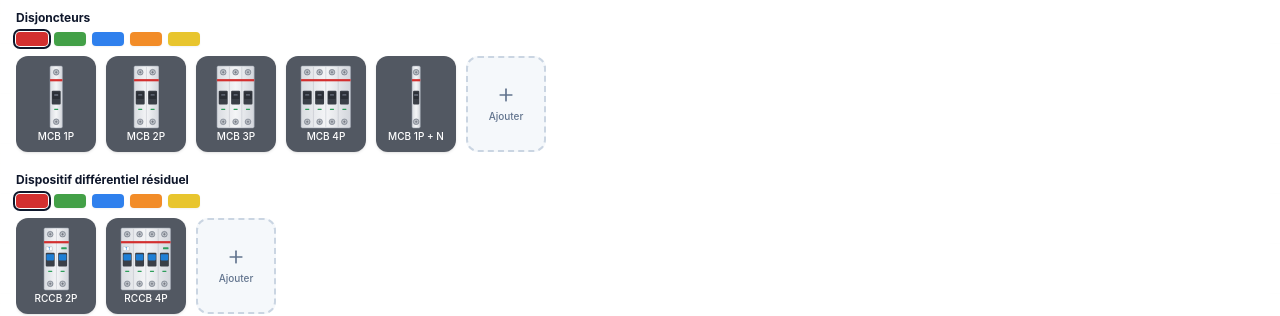
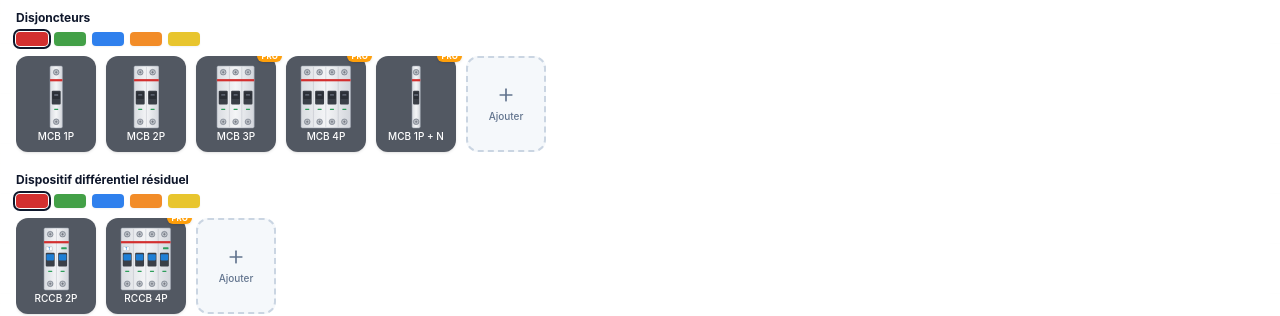
Before and after one commit to ARIEL-MD/TableauPro-app, a React (Vite) app: page / in a window 1280 px wide. Shown: the part 467-783 px from the top of the page. Built offline with nearby package versions, Linux system fonts and the light colour scheme.

Commit message:
Panneau du bas : badge PRO sur les tuiles payantes (comme la référence)

```diff
--- a/src/components/BottomDrawer.tsx
+++ b/src/components/BottomDrawer.tsx
@@ -3,6 +3,16 @@ import { PictogramKey } from '../types/panel';
 import { DeviceThumbSvg } from './DeviceThumbSvg';
 import { PICTOGRAM_LIST, PictogramIcon } from './PictogramIcon';
 import { Plus, Minus } from 'lucide-react';
+
+/* Badge PRO affiché sur les tuiles payantes (même logique que la référence) */
+const FREE_ITEMS: (string | number)[] = ['MCB 1P', 'MCB 2P', 'RCCB 2P', 200];
+const isProItem = (x: string | number) => !FREE_ITEMS.includes(x);
+const ProBadge = () => (
+  <span className="absolute -top-1.5 -right-1.5 z-10 rounded-md bg-[#ff9f0a] px-1 py-px text-[8px] font-bold leading-tight text-white shadow-sm">
+    PRO
+  </span>
+);
+
 
 export type DrawerCategory =
   | 'appareils'
@@ -159,6 +169,7 @@ export const BottomDrawer: React.FC<BottomDrawerProps> = ({
                       onClick={() => onAddDeviceByType(item.type, { color: colors.mcb })}
                       className="group relative w-20 h-24 rounded-xl bg-[#525862] hover:bg-[#454a54] transition-all cursor-pointer flex flex-col items-center justify-between p-2 shadow-sm shrink-0"
                     >
+{isProItem(item.label) && <ProBadge />}
                       <div className="flex-1 flex items-center justify-center">
                         <DeviceThumbSvg type={item.type} color={colors.mcb} className="h-16 w-auto max-w-full" />
                       </div>
@@ -195,6 +206,7 @@ export const BottomDrawer: React.FC<BottomDrawerProps> = ({
                       onClick={() => onAddDeviceByType(item.type, { color: colors.rcd })}
                       className="group relative w-20 h-24 rounded-xl bg-[#525862] hover:bg-[#454a54] transition-all cursor-pointer flex flex-col items-center justify-between p-2 shadow-sm shrink-0"
                     >
+{isProItem(item.label) && <ProBadge />}
                       <div className="flex-1 flex items-center justify-center">
                         <DeviceThumbSvg type={item.type} color={colors.rcd} className="h-16 w-auto max-w-full" />
                       </div>
@@ -231,6 +243,7 @@ export const BottomDrawer: React.FC<BottomDrawerProps> = ({
                       onClick={() => onAddDeviceByType(item.type, { color: colors.rcbo })}
                       className="group relative w-20 h-24 rounded-xl bg-[#525862] hover:bg-[#454a54] transition-all cursor-pointer flex flex-col items-center justify-between p-2 shadow-sm shrink-0"
                     >
+{isProItem(item.label) && <ProBadge />}
                       <div className="flex-1 flex items-center justify-center">
                         <DeviceThumbSvg type={item.type} color={colors.rcbo} className="h-16 w-auto max-w-full" />
                       </div>
@@ -260,6 +273,7 @@ export const BottomDrawer: React.FC<BottomDrawerProps> = ({
                       onClick={() => onAddDeviceByType(lbl, { color: colors.sd })}
                       className="group relative w-20 h-24 rounded-xl bg-[#525862] hover:bg-[#454a54] transition-all cursor-pointer flex flex-col items-center justify-between p-2 shadow-sm shrink-0"
                     >
+{isProItem(lbl) && <ProBadge />}
                       <div className="flex-1 flex items-center justify-center">
                         <DeviceThumbSvg type={lbl} color={colors.sd} className="h-16 w-auto max-w-full" />
                       </div>
@@ -291,6 +305,7 @@ export const BottomDrawer: React.FC<BottomDrawerProps> = ({
                       onClick={() => onAddDeviceByType(item.label)}
                       className="group relative w-36 h-24 rounded-xl bg-[#525862] hover:bg-[#454a54] transition-all cursor-pointer flex flex-col items-center justify-between p-2 shadow-sm shrink-0"
                     >
+{isProItem(item.label) && <ProBadge />}
                       <div className="flex-1 flex items-center justify-center">
                         <DeviceThumbSvg type={item.label} className="h-16 w-auto max-w-full" />
                       </div>
@@ -323,6 +338,7 @@ export const BottomDrawer: React.FC<BottomDrawerProps> = ({
                       onClick={() => onAddDeviceByType(lbl)}
                       className="group relative w-32 h-24 rounded-xl bg-[#525862] hover:bg-[#454a54] transition-all cursor-pointer flex flex-col items-center justify-between p-2 shadow-sm shrink-0"
                     >
+{isProItem(lbl) && <ProBadge />}
                       <div className="flex-1 flex items-center justify-center">
                         <DeviceThumbSvg type={lbl} className="h-16 w-auto max-w-full" />
                       </div>
@@ -351,6 +367,7 @@ export const BottomDrawer: React.FC<BottomDrawerProps> = ({
                       onClick={() => onAddDeviceByType(lbl)}
                       className="group relative w-32 h-24 rounded-xl bg-[#525862] hover:bg-[#454a54] transition-all cursor-pointer flex flex-col items-center justify-between p-2 shadow-sm shrink-0"
                     >
+{isProItem(lbl) && <ProBadge />}
                       <div className="flex-1 flex items-center justify-center">
                         <DeviceThumbSvg type={lbl} className="h-16 w-auto max-w-full" />
                       </div>
@@ -375,6 +392,7 @@ export const BottomDrawer: React.FC<BottomDrawerProps> = ({
                       onClick={() => onAddDeviceByType(lbl)}
                       className="group relative w-40 h-24 rounded-xl bg-[#525862] hover:bg-[#454a54] transition-all cursor-pointer flex flex-col items-center justify-between p-2 shadow-sm shrink-0"
                     >
+{isProItem(lbl) && <ProBadge />}
                       <div className="flex-1 flex items-center justify-center">
                         <DeviceThumbSvg type={lbl} className="h-16 w-auto max-w-full" />
                       </div>
@@ -396,6 +414,7 @@ export const BottomDrawer: React.FC<BottomDrawerProps> = ({
                       onClick={() => onAddDeviceByType(lbl)}
                       className="group relative w-24 h-24 rounded-xl bg-[#525862] hover:bg-[#454a54] transition-all cursor-pointer flex flex-col items-center justify-between p-2 shadow-sm shrink-0"
                     >
+{isProItem(lbl) && <ProBadge />}
                       <div className="flex-1 flex items-center justify-center">
                         <DeviceThumbSvg type={lbl} className="h-16 w-auto max-w-full" />
                       </div>
@@ -417,6 +436,7 @@ export const BottomDrawer: React.FC<BottomDrawerProps> = ({
                       onClick={() => onAddDeviceByType(lbl)}
                       className="group relative w-20 h-24 rounded-xl bg-[#525862] hover:bg-[#454a54] transition-all cursor-pointer flex flex-col items-center justify-between p-2 shadow-sm shrink-0"
                     >
+{isProItem(lbl) && <ProBadge />}
                       <div className="flex-1 flex items-center justify-center">
                         <DeviceThumbSvg type={lbl} className="h-16 w-auto max-w-full" />
                       </div>
@@ -535,6 +555,7 @@ export const BottomDrawer: React.FC<BottomDrawerProps> = ({
                     onClick={() => onAddRailByLength(mm)}
                     className="group relative w-24 h-24 rounded-xl bg-[#525862] hover:bg-[#454a54] transition-all cursor-pointer flex flex-col items-center justify-between p-2.5 shadow-sm shrink-0"
                   >
+                    {isProItem(mm) && <ProBadge />}
                     <div className="flex-1 flex items-center justify-center w-full px-1">
                       <DeviceThumbSvg type="DIN Rail" length={mm} className="w-20 h-6" />
                     </div>
```
